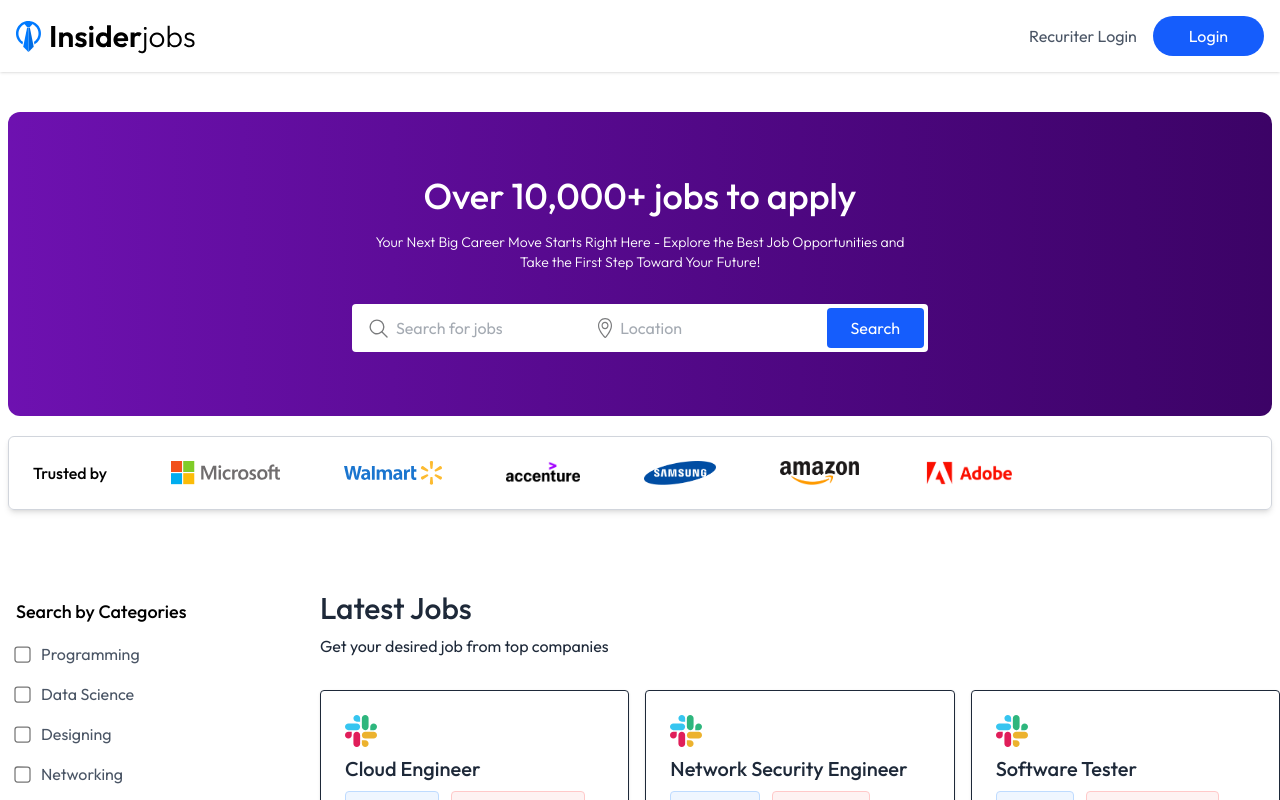
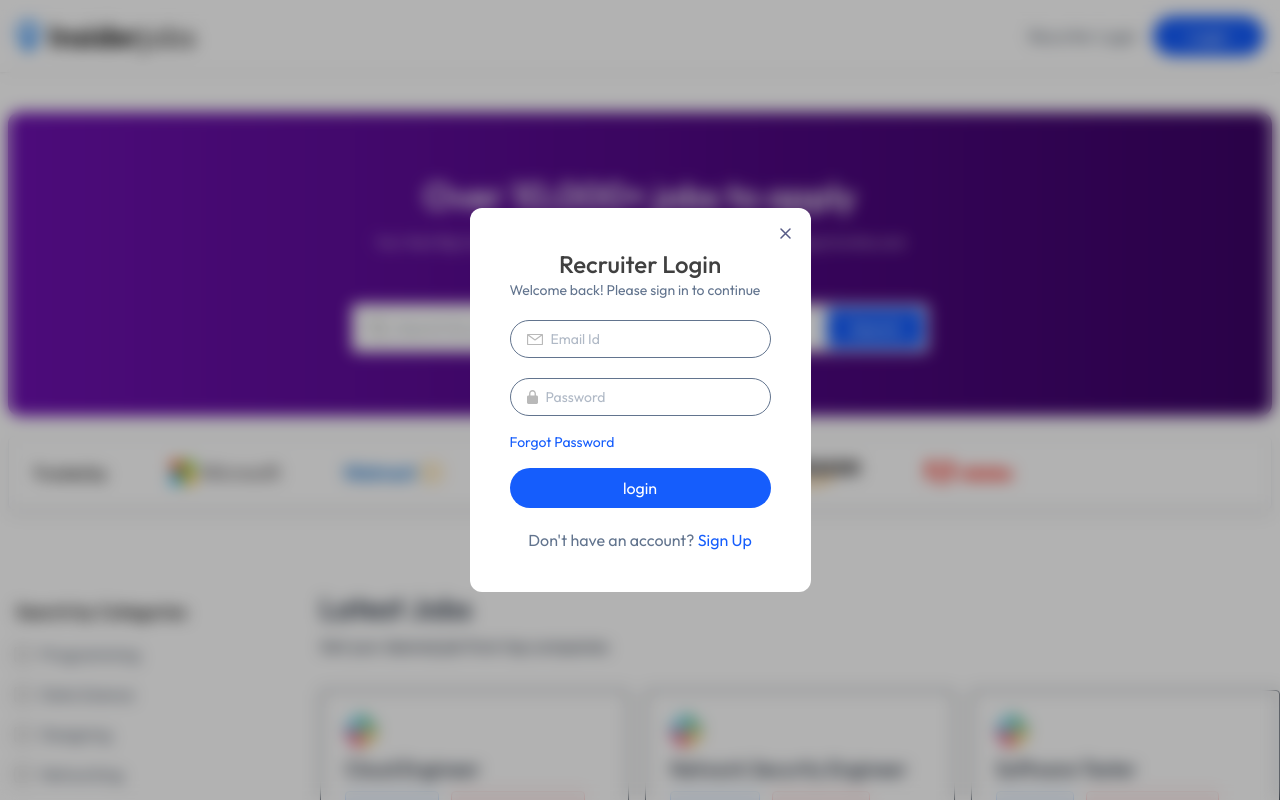
Before and after one commit to yogesh4952/Job-Portal, a React (Vite) app in the folder client/: page / in a window 1280 px wide. Both pictures are taken after a click on the button "Recuriter Login". Shown: the top 800 px of the page. Built offline with nearby package versions, Linux system fonts and the light colour scheme; no server answers.

Commit message:
Complete recruiter Login

```diff
--- a/client/src/App.jsx
+++ b/client/src/App.jsx
@@ -1,12 +1,16 @@
-import React from "react";
+import React, { useContext } from "react";
 import "./App.css";
 import { Route, Routes } from "react-router-dom";
 import Home from "./pages/Home";
 import ApplyJob from "./pages/ApplyJob";
 import Applications from "./pages/Applications";
+import RecruiterLogin from "./components/RecruiterLogin";
+import { AppContext } from "./context/AppContext";
 const App = () => {
+  const { showRecruiterLogin } = useContext(AppContext);
   return (
     <div>
+      {showRecruiterLogin && <RecruiterLogin />}
       <Routes>
         <Route path="/" element={<Home />} />
         <Route path="/apply-job/:id" element={<ApplyJob />} />
--- a/client/src/Components/Navbar.jsx
+++ b/client/src/Components/Navbar.jsx
@@ -1,12 +1,16 @@
 import { assets } from "../assets/assets";
 import { useClerk, useUser, UserButton } from "@clerk/clerk-react";
+import { useContext } from "react";
 import { Link, useNavigate } from "react-router-dom";
+import { AppContext } from "../context/AppContext";
 
 const Navbar = () => {
   const { openSignIn } = useClerk();
   const { user } = useUser();
 
   const navigate = useNavigate();
+
+  const { setShowRecruiterLogin } = useContext(AppContext);
 
   return (
     <div
@@ -30,7 +34,12 @@ const Navbar = () => {
           </div>
         ) : (
           <div className="flex gap-4 max-sm:text-xs">
-            <button className="text-gray-600">Recuriter Login</button>
+            <button
+              onClick={(e) => setShowRecruiterLogin(true)}
+              className="text-gray-600"
+            >
+              Recuriter Login
+            </button>
             <button
               onClick={(e) => openSignIn()}
               className=" bg-blue-600 text-white px-6 sm:px-9 py-2 rounded-full"
--- /dev/null
+++ b/client/src/Components/RecruiterLogin.jsx
@@ -0,0 +1,155 @@
+import React, { startTransition, useContext, useEffect, useState } from "react";
+import { assets } from "../assets/assets";
+import { AppContext } from "../context/AppContext";
+
+const RecruiterLogin = () => {
+  const [state, setState] = useState("Login");
+  const [name, setName] = useState("");
+  const [password, setPassword] = useState("");
+  const [email, setEmail] = useState("");
+
+  const [image, setImage] = useState(false);
+
+  const [isTextDataSubmited, setIsTextDataSubmited] = useState(false);
+
+  const { setShowRecruiterLogin } = useContext(AppContext);
+
+  const onSubmitHandler = async (e) => {
+    e.preventDefault();
+    if (state === "Sign Up" && !isTextDataSubmited) {
+      setIsTextDataSubmited(true);
+    }
+  };
+
+  useEffect(() => {
+    document.body.style.overflow = "hidden";
+
+    return () => {
+      document.body.style.overflow = "unset";
+    };
+  }, []);
+
+  return (
+    <div className="absolute top-0 left-0 right-0 bottom-0 z-10 backdrop-blur-sm bg-black/30 flex justify-center items-center">
+      <form
+        onSubmit={onSubmitHandler}
+        className="relative bg-white p-10 rounded-xl text-slate-500"
+      >
+        <h1 className="text-center text-2xl text-neutral-700 font-medium">
+          Recruiter {state}
+        </h1>
+        <p className="text-sm">Welcome back! Please sign in to continue</p>
+
+        {state === "Sign Up" && isTextDataSubmited ? (
+          <>
+            <div className="flex items-center gap-4 my-10">
+              <label htmlFor="image">
+                <img
+                  className="w-16 rounded-full"
+                  src={image ? URL.createObjectURL(image) : assets.upload_area}
+                />
+                <input
+                  onChange={(e) => setImage(e.target.files[0])}
+                  type="file"
+                  hidden
+                  id="image"
+                />
+              </label>
+
+              <p>
+                Upload Company <br /> logo
+              </p>
+            </div>
+          </>
+        ) : (
+          <>
+            {state !== "Login" && (
+              <div className="border px-4 py-2 flex items-center gap-2 rounded-full mt-5">
+                <img src={assets.person_icon} alt="" />
+                <input
+                  className="outline-none text-sm "
+                  type="text"
+                  onChange={(e) => setName(e.target.value)}
+                  value={name}
+                  placeholder="Company Name"
+                  required
+                />
+              </div>
+            )}
+
+            <div className="border px-4 py-2 flex items-center gap-2 rounded-full mt-5">
+              <img src={assets.email_icon} alt="" />
+              <input
+                className="outline-none text-sm "
+                type="email"
+                onChange={(e) => setEmail(e.target.value)}
+                value={email}
+                placeholder="Email Id"
+                required
+              />
+            </div>
+
+            <div className="border px-4 py-2 flex items-center gap-2 rounded-full mt-5">
+              <img src={assets.lock_icon} alt="" />
+              <input
+                className="outline-none text-sm "
+                type="password"
+                onChange={(e) => setPassword(e.target.value)}
+                value={password}
+                placeholder="Password"
+                required
+              />
+            </div>
+          </>
+        )}
+
+        {state === "Login" && (
+          <p className=" text-sm text-blue-600 mt-4 cursor-pointer">
+            Forgot Password
+          </p>
+        )}
+
+        <button
+          type="submit"
+          className="bg-blue-600 w-full text-white py-2 rounded-full mt-4"
+        >
+          {state === "Login"
+            ? "login"
+            : isTextDataSubmited
+            ? "create account"
+            : "next"}
+        </button>
+
+        {state === "Login" ? (
+          <p className="mt-5 text-center">
+            Don't have an account?{" "}
+            <span
+              className="cursor-pointer text-blue-600"
+              onClick={(e) => setState("Sign Up")}
+            >
+              Sign Up
+            </span>
+          </p>
+        ) : (
+          <p className="mt-5 text-center">
+            Already have an account?{" "}
+            <span
+              className="cursor-pointer text-blue-600"
+              onClick={(e) => setState("Login")}
+            >
+              Login
+            </span>
+          </p>
+        )}
+
+        <img
+          src={assets.cross_icon}
+          onClick={(e) => setShowRecruiterLogin(false)}
+          className="absolute top-5 right-5 cursor-pointer"
+        />
+      </form>
+    </div>
+  );
+};
+
+export default RecruiterLogin;
--- a/client/src/context/AppContext.jsx
+++ b/client/src/context/AppContext.jsx
@@ -12,6 +12,8 @@ export const AppContextProvider = (props) => {
   const [isSearched, setIsSearched] = useState(false);
 
   const [jobs, setJobs] = useState([]);
+
+  const [showRecruiterLogin, setShowRecruiterLogin] = useState(false);
 
   // Function to fetch job data
   const fetchJobs = async () => {
@@ -29,6 +31,8 @@ export const AppContextProvider = (props) => {
     setIsSearched,
     jobs,
     setJobs,
+    showRecruiterLogin,
+    setShowRecruiterLogin,
   };
 
   return (
--- a/client/src/pages/Applications.jsx
+++ b/client/src/pages/Applications.jsx
@@ -1,7 +1,128 @@
-import React from "react";
+import React, { useState } from "react";
+import Navbar from "../components/Navbar";
+import moment from "moment";
+import { assets, jobsApplied } from "../assets/assets";
+import Footer from "../components/Footer";
 
 const Applications = () => {
-  return <div>Application</div>;
+  const [isEdit, setIsEdit] = useState(false);
+  const [resume, setResume] = useState(null);
+
+  return (
+    <>
+      <Navbar />
+
+      <div className="container px-4 min-h-[65vh] 2xl:px-20 mx-auto my-10">
+        <h2 className="text-xl font-semibold">Your Resume</h2>
+        <div className="flex gap-2 mb-6 mt-3">
+          {isEdit ? (
+            <>
+              <label className="flex items-center" htmlFor="resumeUpload">
+                <p className="bg-blue-100 text-blue-600 px-4 py-2 rounded-lg mr-2 border border-blue-200">
+                  Select Resume
+                </p>
+                <input
+                  onChange={(e) => setResume(e.target.files[0])}
+                  accept="application/pdf"
+                  type="file"
+                  hidden
+                  name=""
+                  id="resumeUpload"
+                />
+                <img src={assets.profile_upload_icon} alt="Upload icon" />
+              </label>
+
+              <button
+                onClick={() => setIsEdit(false)}
+                className="bg-green-100 text-green-700 px-4 py-2 rounded-lg border border-green-300 hover:border-green-400 transition"
+              >
+                Save
+              </button>
+            </>
+          ) : (
+            <div className="flex gap-2">
+              <a
+                className="bg-blue-100 text-blue-600 px-4 py-2 rounded-lg border border-blue-200 hover:border-blue-300 transition"
+                href=""
+              >
+                Resume
+              </a>
+              <button
+                onClick={() => setIsEdit(true)}
+                className="text-gray-500 px-4 py-2 rounded-lg border border-gray-200 hover:border-gray-300 transition"
+              >
+                Edit
+              </button>
+            </div>
+          )}
+        </div>
+
+        <h2 className="text-xl font-semibold mb-4">Jobs Applied</h2>
+        <table className="min-w-full bg-white border border-gray-100 rounded-lg shadow-sm">
+          <thead>
+            <tr>
+              <th className="py-3 px-4 border-b border-gray-100 text-left">
+                Company
+              </th>
+              <th className="py-3 px-4 border-b border-gray-100 text-left">
+                Job Title
+              </th>
+              <th className="py-3 px-4 border-b border-gray-100 text-left max-sm:hidden">
+                Location
+              </th>
+              <th className="py-3 px-4 border-b border-gray-100 text-left max-sm:hidden">
+                Date
+              </th>
+              <th className="py-3 px-4 border-b border-gray-100 text-left">
+                Status
+              </th>
+            </tr>
+          </thead>
+
+          <tbody>
+            {jobsApplied.map((job, index) => (
+              <tr key={index}>
+                <td className="py-2 px-4 border-b border-gray-100 align-middle">
+                  <div className="flex items-center gap-2">
+                    <img
+                      className="w-8 h-8"
+                      src={job.logo}
+                      alt={`${job.company} logo`}
+                    />
+                    <span>{job.company}</span>
+                  </div>
+                </td>
+                <td className="py-2 px-4 border-b border-gray-100 align-middle">
+                  {job.title}
+                </td>
+                <td className="py-2 px-4 border-b border-gray-100 max-sm:hidden align-middle">
+                  {job.location}
+                </td>
+                <td className="py-2 px-4 border-b border-gray-100 max-sm:hidden align-middle">
+                  {moment(job.date).format("ll")}
+                </td>
+                <td className="py-2 px-4 border-b border-gray-100 align-middle">
+                  <span
+                    className={`${
+                      job.status === "Accepted"
+                        ? "bg-green-100 text-green-700 border border-green-200"
+                        : job.status === "Rejected"
+                        ? "bg-red-100 text-red-700 border border-red-200"
+                        : "bg-blue-100 text-blue-700 border border-blue-200"
+                    } px-4 py-1.5 rounded`}
+                  >
+                    {job.status}
+                  </span>
+                </td>
+              </tr>
+            ))}
+          </tbody>
+        </table>
+      </div>
+
+      <Footer />
+    </>
+  );
 };
 
 export default Applications;
```
